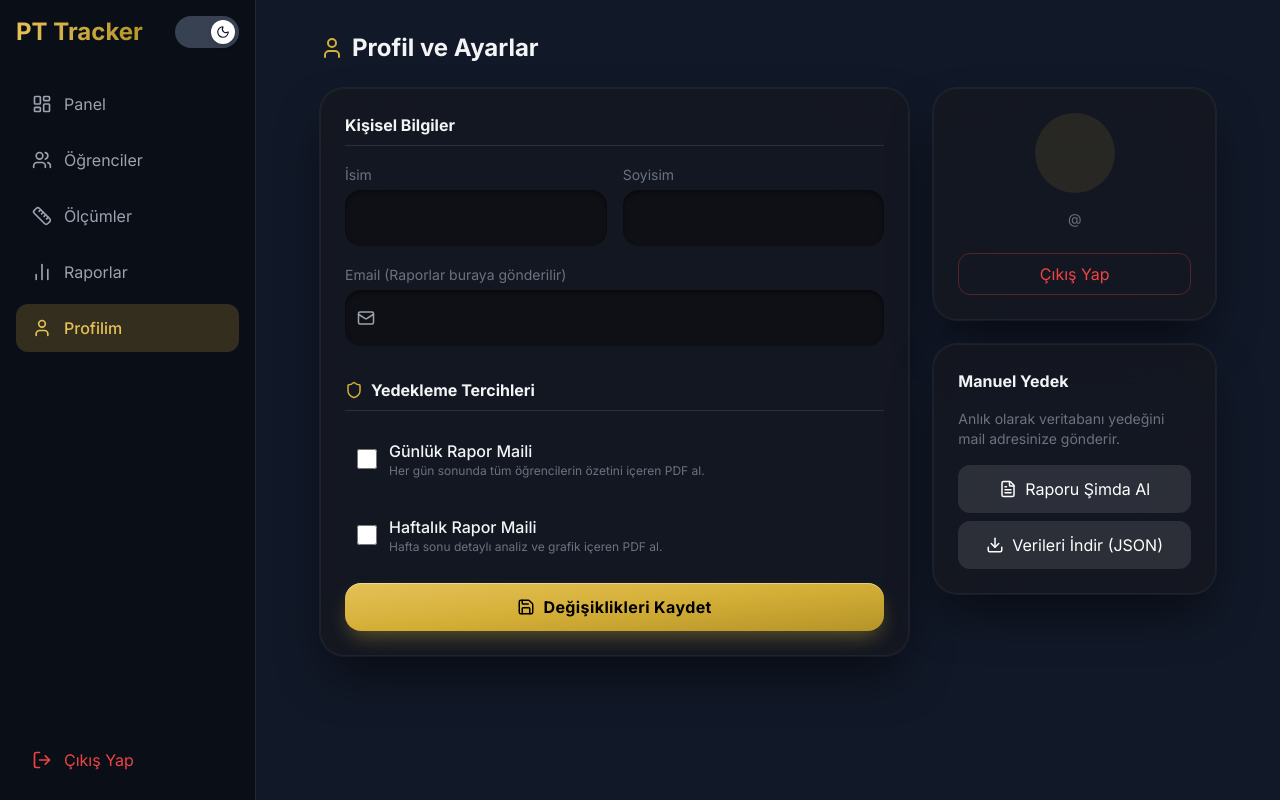
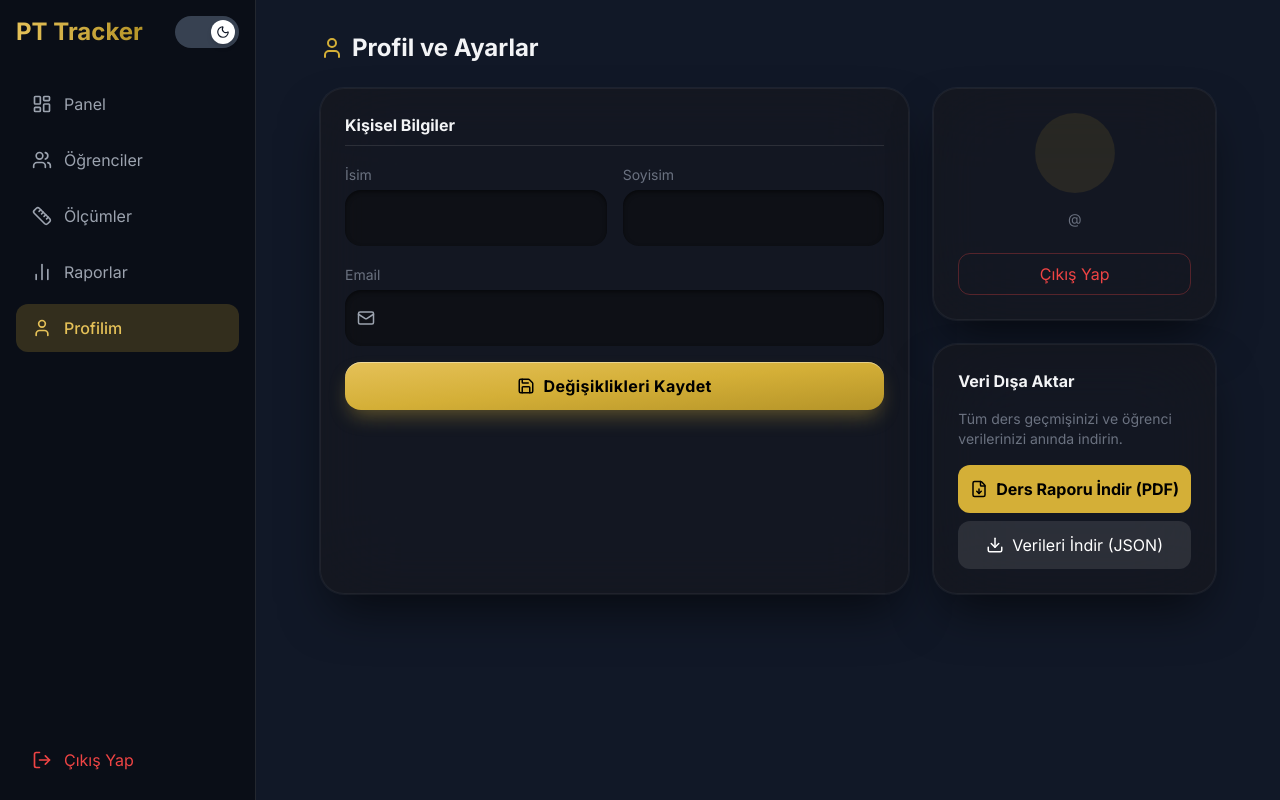
Before and after one commit to ltvesari/pt-tracker, a React app in the folder frontend/: page /profile in a window 1280 px wide. Built offline with nearby package versions, Linux system fonts and the light colour scheme; no server answers; sample sign-in values are in the browser's storage; the HTML template or start-up script is replaced by a standard one.

Commit message:
feat: replace email backup with pdf export

```diff
--- a/frontend/package.json
+++ b/frontend/package.json
@@ -10,7 +10,6 @@
     "preview": "vite preview"
   },
   "dependencies": {
-    "@emailjs/browser": "^4.4.1",
     "axios": "^1.13.2",
     "clsx": "^2.1.1",
     "framer-motion": "^12.28.1",
--- a/frontend/src/pages/Profile.jsx
+++ b/frontend/src/pages/Profile.jsx
@@ -2,17 +2,14 @@ import { useState, useEffect } from "react";
 import api from "../api/axios";
 import { useAuth } from "../context/AuthContext";
 import { motion } from "framer-motion";
-import { User, Mail, Shield, Save, FileText, Download } from "lucide-react";
-import emailjs from "@emailjs/browser";
+import { User, Shield, Save, FileText, Download, FileDown, Mail } from "lucide-react";
 
 export default function Profile() {
     const { user, logout } = useAuth();
     const [formData, setFormData] = useState({
         first_name: "",
         last_name: "",
-        email: "",
-        receive_daily_backup: false,
-        receive_weekly_backup: false
+        email: ""
     });
     const [loading, setLoading] = useState(false);
 
@@ -23,9 +20,7 @@ export default function Profile() {
                 setFormData({
                     first_name: res.data.first_name,
                     last_name: res.data.last_name,
-                    email: res.data.email,
-                    receive_daily_backup: res.data.receive_daily_backup,
-                    receive_weekly_backup: res.data.receive_weekly_backup
+                    email: res.data.email
                 });
             } catch (err) {
                 console.error("Profil yüklenemedi", err);
@@ -49,39 +44,23 @@ export default function Profile() {
         }
     };
 
-    const handleManualBackup = async () => {
-        if (!confirm("Manuel yedek maili gönderilsin mi?")) return;
+    const handleDownloadReport = async () => {
+        try {
+            setLoading(true);
+            const res = await api.get("/profile/export-pdf", { responseType: 'blob' });
 
-        try {
-            alert("İşlem başlatıldı, lütfen bekleyin...");
-
-            // We need to import emailjs dynamically or at top. Let's do dynamic for safety or top.
-            // Since replace_file_content can't easily add top import if not contiguous,
-            // I'll add the import at the top in a separate call if needed, OR just use window.emailjs if CDN, but we installed package.
-            // Let's assume I will add import at top in next step. For now write the logic.
-
-            // Actually, I can use the global `emailjs` object if I import it.
-            // Let's modify the whole file to include import.
-            // Valid constraint: "Use this tool ONLY when you are making a SINGLE CONTIGUOUS block...".
-            // I will replace the function here, and then add import at top in next step.
-
-            const templateParams = {
-                to_name: formData.first_name || user.username,
-                to_email: formData.email,
-                message: "Manuel yedekleme talebiniz alınmıştır. Verilerinizi panelden indirebilirsiniz.",
-            };
-
-            await emailjs.send(
-                "service_x2qla28",
-                "template_yvxepgr",
-                templateParams,
-                "FThhlELIJPFP38k42"
-            );
-
-            alert("✅ Mail başarıyla gönderildi!");
+            const url = window.URL.createObjectURL(new Blob([res.data]));
+            const link = document.createElement('a');
+            link.href = url;
+            link.setAttribute('download', `pt_tracker_ders_raporu_${new Date().toISOString().slice(0, 10)}.pdf`);
+            document.body.appendChild(link);
+            link.click();
+            link.parentNode.removeChild(link);
         } catch (err) {
-            console.error(err);
-            alert("Mail gönderilemedi: " + JSON.stringify(err));
+            console.error("PDF indirilemedi", err);
+            alert("Rapor oluşturulurken hata oluştu.");
+        } finally {
+            setLoading(false);
         }
     };
 
@@ -141,8 +120,11 @@ export default function Profile() {
                             </div>
                         </div>
 
+
+
+
                         <div className="space-y-1">
-                            <label className="text-sm text-gray-500">Email (Raporlar buraya gönderilir)</label>
+                            <label className="text-sm text-gray-500">Email</label>
                             <div className="relative">
                                 <Mail size={18} className="absolute left-3 top-1/2 -translate-y-1/2 text-gray-400" />
                                 <input
@@ -151,40 +133,6 @@ export default function Profile() {
                                     value={formData.email}
                                     onChange={e => setFormData({ ...formData, email: e.target.value })}
                                 />
-                            </div>
-                        </div>
-
-                        <div className="pt-4">
-                            <h3 className="font-bold border-b border-gray-100 dark:border-white/10 pb-2 mb-4 flex items-center gap-2">
-                                <Shield size={18} className="text-gold-500" />
-                                Yedekleme Tercihleri
-                            </h3>
-                            <div className="space-y-3">
-                                <label className="flex items-center gap-3 cursor-pointer p-3 rounded-lg hover:bg-gray-50 dark:hover:bg-white/5 transition-colors">
-                                    <input
-                                        type="checkbox"
-                                        className="w-5 h-5 text-gold-500 rounded focus:ring-gold-500"
-                                        checked={formData.receive_daily_backup}
-                                        onChange={e => setFormData({ ...formData, receive_daily_backup: e.target.checked })}
-                                    />
-                                    <div>
-                                        <p className="font-medium">Günlük Rapor Maili</p>
-                                        <p className="text-xs text-gray-500">Her gün sonunda tüm öğrencilerin özetini içeren PDF al.</p>
-                                    </div>
-                                </label>
-
-                                <label className="flex items-center gap-3 cursor-pointer p-3 rounded-lg hover:bg-gray-50 dark:hover:bg-white/5 transition-colors">
-                                    <input
-                                        type="checkbox"
-                                        className="w-5 h-5 text-gold-500 rounded focus:ring-gold-500"
-                                        checked={formData.receive_weekly_backup}
-                                        onChange={e => setFormData({ ...formData, receive_weekly_backup: e.target.checked })}
-                                    />
-                                    <div>
-                                        <p className="font-medium">Haftalık Rapor Maili</p>
-                                        <p className="text-xs text-gray-500">Hafta sonu detaylı analiz ve grafik içeren PDF al.</p>
-                                    </div>
-                                </label>
                             </div>
                         </div>
 
@@ -218,13 +166,13 @@ export default function Profile() {
                     </div>
 
                     <div className="glass-card p-6">
-                        <h3 className="font-bold mb-4">Manuel Yedek</h3>
+                        <h3 className="font-bold mb-4">Veri Dışa Aktar</h3>
                         <p className="text-sm text-gray-500 mb-4">
-                            Anlık olarak veritabanı yedeğini mail adresinize gönderir.
+                            Tüm ders geçmişinizi ve öğrenci verilerinizi anında indirin.
                         </p>
-                        <button onClick={handleManualBackup} className="w-full py-3 bg-gray-800 text-white dark:bg-white/10 rounded-xl hover:bg-gray-700 transition-all flex items-center justify-center gap-2">
-                            <FileText size={18} />
-                            Raporu Şimda Al
+                        <button onClick={handleDownloadReport} className="w-full py-3 bg-gold-500 text-black font-bold rounded-xl hover:bg-gold-400 transition-all flex items-center justify-center gap-2">
+                            <FileDown size={18} />
+                            Ders Raporu İndir (PDF)
                         </button>
                         <button
                             onClick={handleDownloadData}
```
Also changed, not shown: 1 other file (tests, documents, lock files or other folders).
